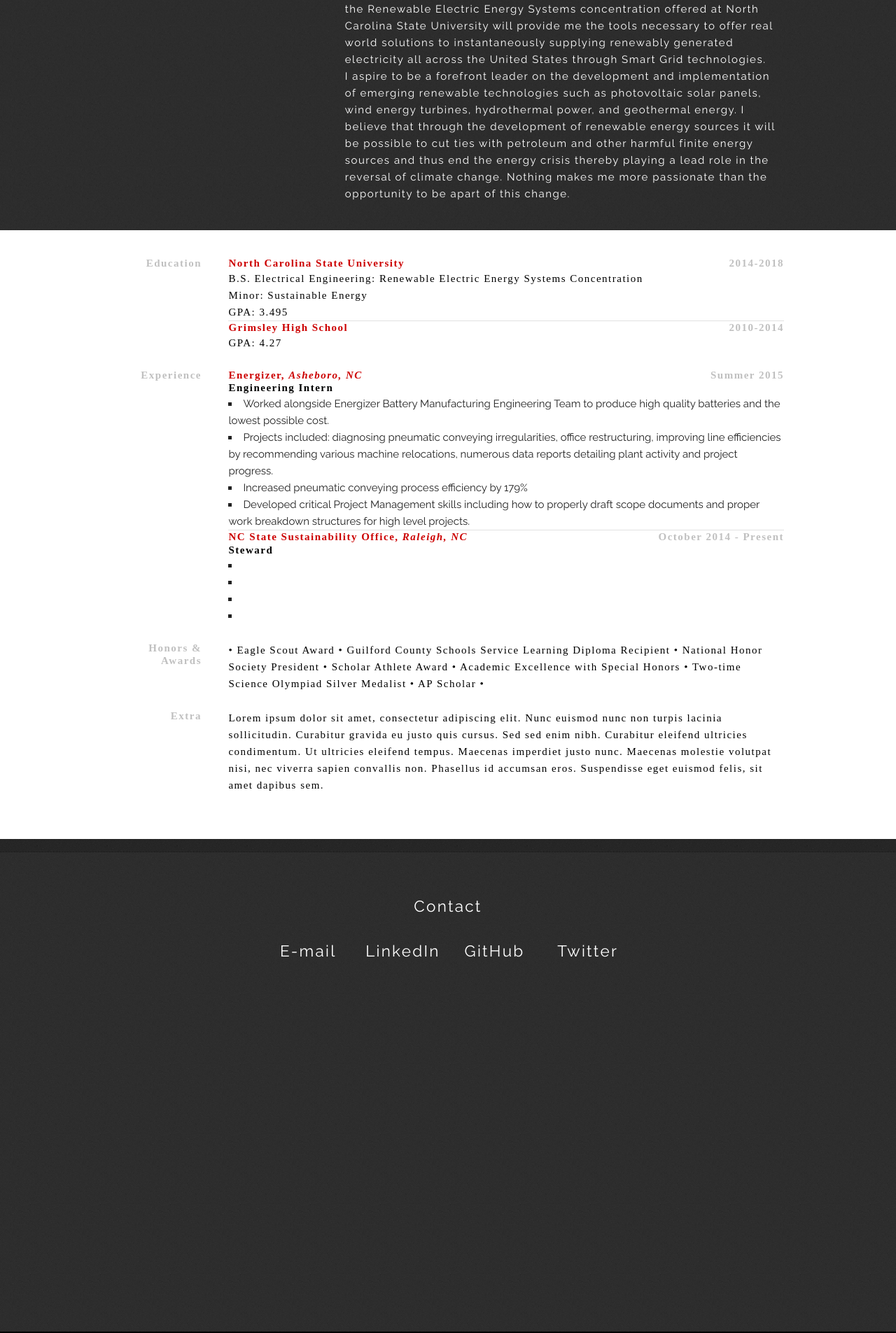
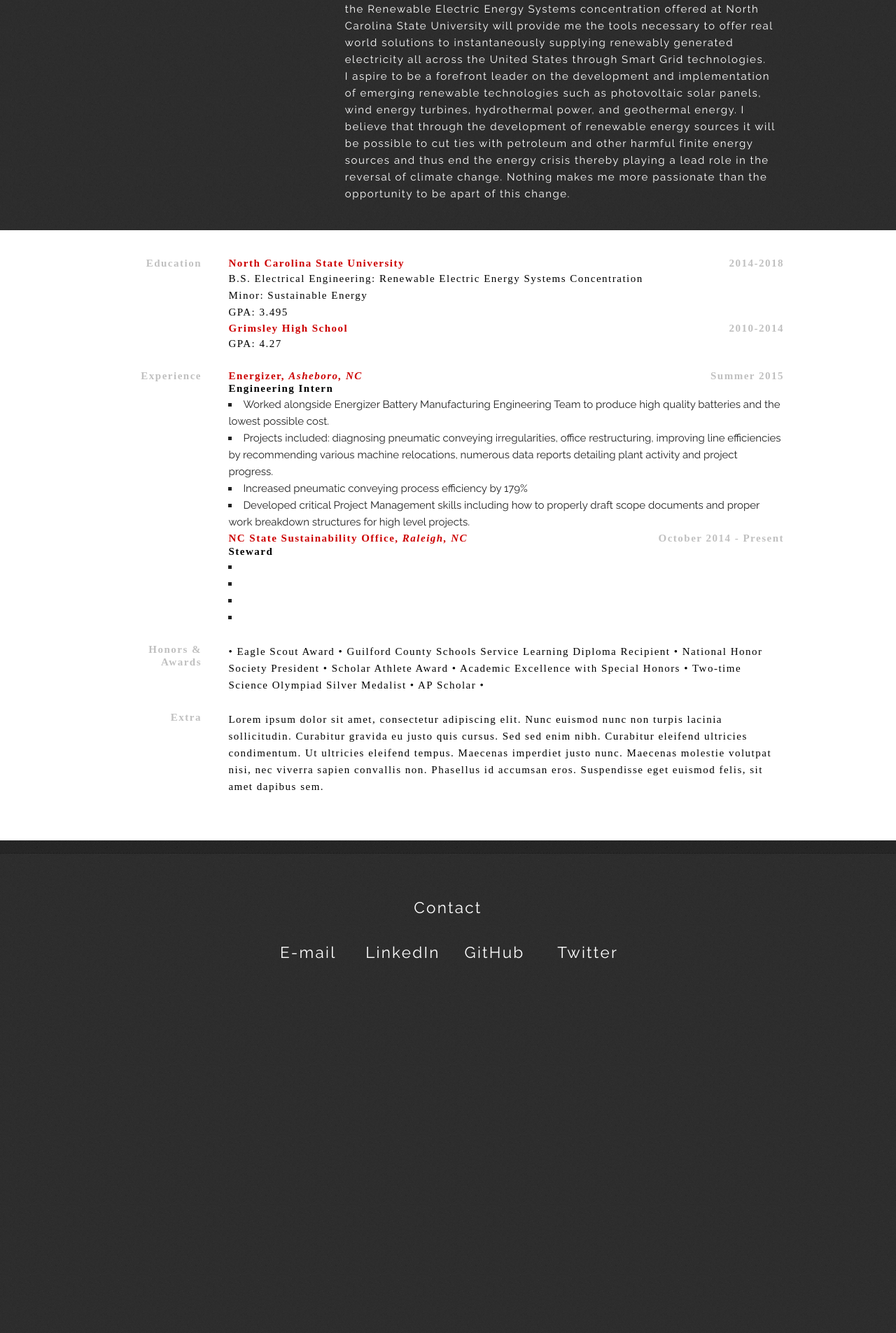
Before and after one commit to jacksoncwilliams/jackson-erin, a Jekyll site: the page built from simpleindex.html, in a window 1280 px wide. Shown: the part 1877-3782 px from the top of the page at 70% size. Built offline with Jekyll 4.4.1, drawn with Linux system fonts in a browser that asks for light colours; nearby versions of some CDN libraries; some web fonts are replaced.

Commit message:
Update simple.css

```diff
--- a/css/simple.css
+++ b/css/simple.css
@@ -237,8 +237,10 @@
    margin-bottom: 2.5rem;
 }
 
-#resume br {
-   line-height: .5rem;
+#resume hr {
+   height:2px;
+   visibility:hidden;
+   margin-bottom:-1px;
 }
 
 /* =============================================================================
```
